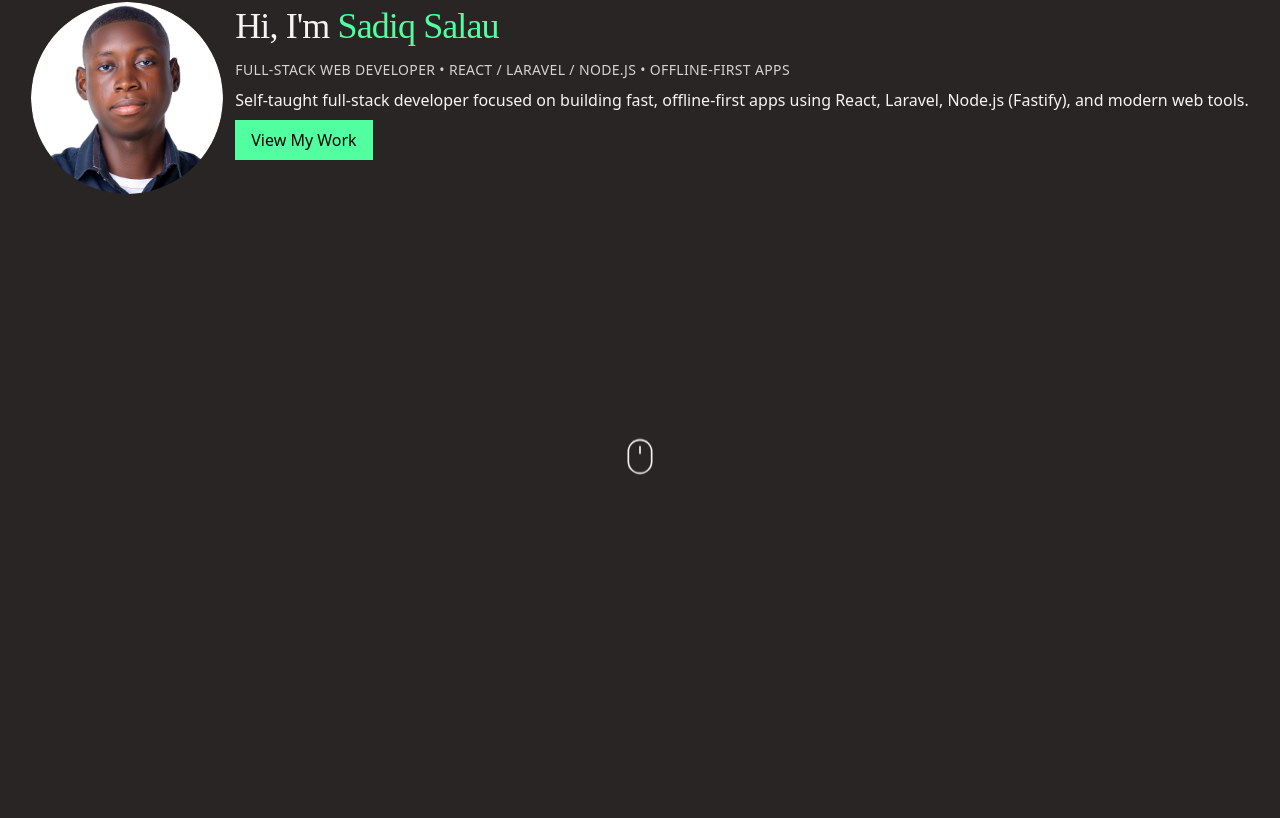
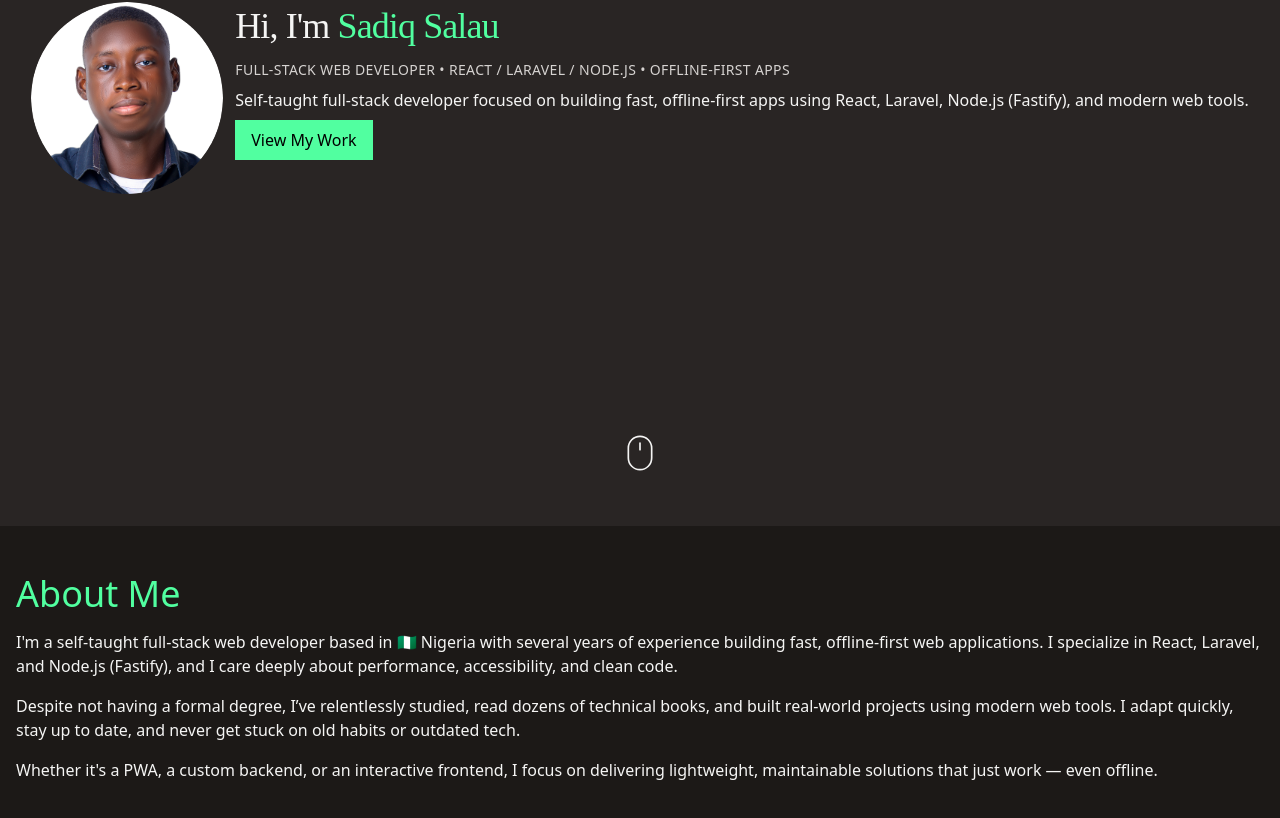
Before and after one commit to sadiqsalau/sadiqsalau-portfolio, a React (Vite) app: page / in a window 1280 px wide. Shown: the part 274-1092 px from the top of the page. Before the commit the page ends 800 px from the top, so only its background shows below. Built offline with nearby package versions, Linux system fonts and the light colour scheme.

Commit message:
feat: Added About Section

```diff
--- a/index.html
+++ b/index.html
@@ -6,7 +6,7 @@
     <meta name="viewport" content="width=device-width, initial-scale=1.0" />
     <title>Sadiq Salau</title>
   </head>
-  <body class="bg-stone-800 text-stone-100">
+  <body class="bg-stone-900 text-stone-100">
     <div id="root"></div>
     <script type="module" src="/src/main.tsx"></script>
   </body>
--- a/src/App.tsx
+++ b/src/App.tsx
@@ -1,9 +1,11 @@
+import About from "./components/About";
 import Hero from "./components/Hero";
 
 function App() {
   return (
     <>
       <Hero />
+      <About />
     </>
   );
 }
--- /dev/null
+++ b/src/components/About.tsx
@@ -0,0 +1,26 @@
+export default function About() {
+  return (
+    <section className="mx-auto max-w-7xl py-12 px-4 flex flex-col gap-4">
+      <h1 className="text-4xl font-thin text-green-500">About Me</h1>
+      <p>
+        I'm a self-taught full-stack web developer based in 🇳🇬 Nigeria with
+        several years of experience building fast, offline-first web
+        applications. I specialize in React, Laravel, and Node.js (Fastify), and
+        I care deeply about performance, accessibility, and clean code.
+      </p>
+
+      <p>
+        Despite not having a formal degree, I’ve relentlessly studied, read
+        dozens of technical books, and built real-world projects using modern
+        web tools. I adapt quickly, stay up to date, and never get stuck on old
+        habits or outdated tech.
+      </p>
+
+      <p>
+        Whether it's a PWA, a custom backend, or an interactive frontend, I
+        focus on delivering lightweight, maintainable solutions that just work —
+        even offline.
+      </p>
+    </section>
+  );
+}
--- a/src/components/Hero.tsx
+++ b/src/components/Hero.tsx
@@ -5,7 +5,7 @@ import { cn } from "../lib/utils";
 
 export default function Hero() {
   return (
-    <div className="min-h-dvh flex flex-col gap-4 py-12 px-4">
+    <div className="min-h-dvh flex flex-col gap-4 py-12 px-4 bg-stone-800">
       <div className="flex items-center grow mx-auto max-w-7xl">
         <div
           className={cn(
--- a/src/index.css
+++ b/src/index.css
@@ -1,4 +1,6 @@
 @import "tailwindcss";
+@import "@fontsource/quicksand/200.css";
+@import "@fontsource/quicksand/300.css";
 @import "@fontsource/quicksand/400.css";
 @import "@fontsource/fredoka-one/400.css";
 
```
